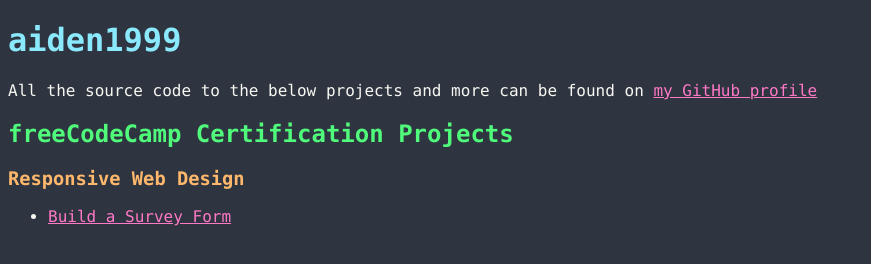
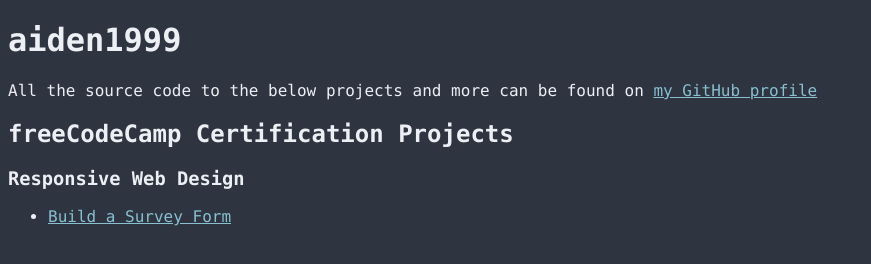
Before and after one commit to aiden1999/aiden1999.github.io, a plain HTML site: page index.html in a window 1280 px wide. Shown: the whole page, without its empty margins (0-871 px from the left). Drawn offline with Linux system fonts and the light colour scheme.

Commit message:
changed font colours

```diff
--- a/styles.css
+++ b/styles.css
@@ -4,21 +4,21 @@ body {
 }
 
 p, li {
-    color: #f8f8f2;
+    color: #eceff4;
 }
 
 h1 {
-    color: #8be9fd;
+    color: #eceff4;
 }
 
 h2 {
-    color: #50fa7b;
+    color: #eceff4;
 }
 
 h3 {
-    color: #ffb86c;
+    color: #eceff4;
 }
 
 a {
-    color: #ff79c6;
+    color: #88c0d0;
 }
```
